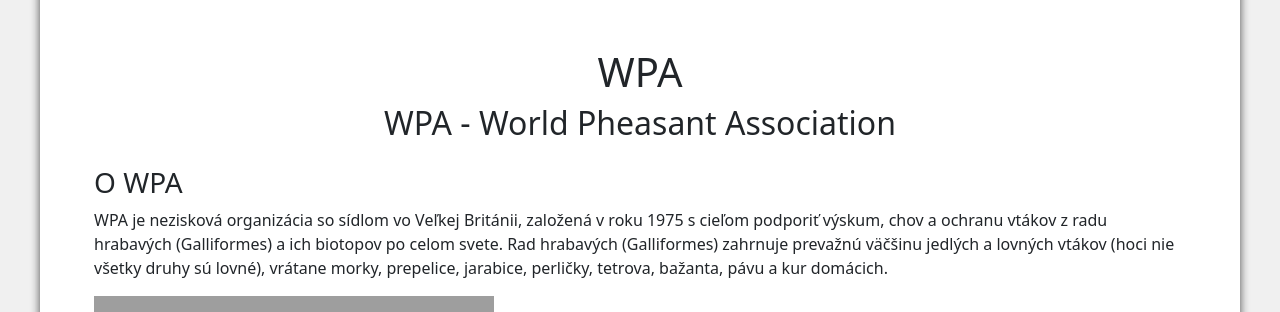
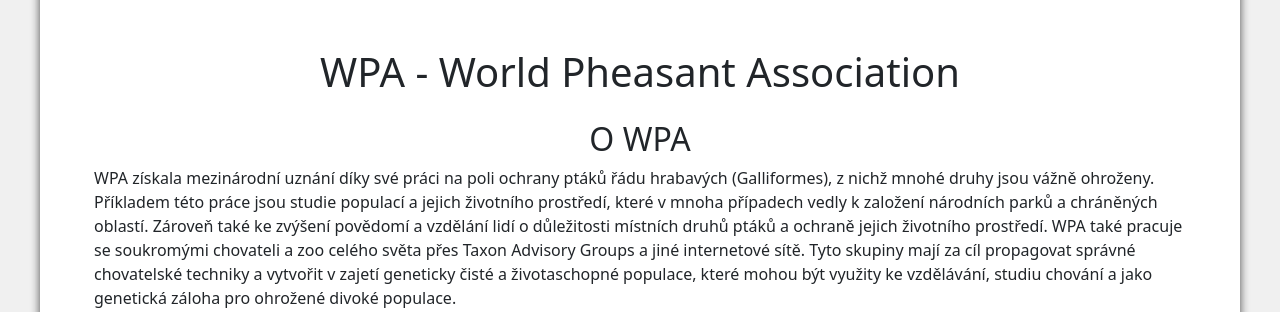
Before and after one commit to matus-kocik/wpaczsk, a Django app: page /wpa/ in a window 1280 px wide. Shown: the part 250-562 px from the top of the page. Run offline with Django 5.2, Linux system fonts and the light colour scheme; data that the repository does not hold is empty; grey boxes are pictures that could not be loaded.

Commit message:
small change content wpa.html

```diff
--- a/wpaczskBE/main/templates/main/wpa.html
+++ b/wpaczskBE/main/templates/main/wpa.html
@@ -7,14 +7,40 @@
 {% block content %}
 
 <div class="container mt-5">
-    <h1 class="text-center">WPA</h1>
-    <h2 class="text-center">WPA - World Pheasant Association</h2>
+    <h1 class="text-center">WPA - World Pheasant Association</h1>
 
     <div class="row my-4">
         <div class="col-md-12">
-            <h3>O WPA</h3>
+            <h2 class="text-center">O WPA</h2>
             <p>
-                WPA je nezisková organizácia so sídlom vo Veľkej Británii, založená v roku 1975 s cieľom podporiť výskum, chov a ochranu vtákov z radu hrabavých (Galliformes) a ich biotopov po celom svete. Rad hrabavých (Galliformes) zahrnuje prevažnú väčšinu jedlých a lovných vtákov (hoci nie všetky druhy sú lovné), vrátane morky, prepelice, jarabice, perličky, tetrova, bažanta, pávu a kur domácich.
+                WPA získala mezinárodní uznání díky své práci na poli ochrany ptáků řádu hrabavých (Galliformes), z
+                nichž mnohé druhy jsou vážně ohroženy. Příkladem této práce jsou studie populací a jejich životního
+                prostředí, které v mnoha případech vedly k založení národních parků a chráněných oblastí. Zároveň také
+                ke zvýšení povědomí a vzdělání lidí o důležitosti místních druhů ptáků a ochraně jejich životního
+                prostředí. WPA také pracuje se soukromými chovateli a zoo celého světa přes Taxon Advisory Groups a jiné
+                internetové sítě. Tyto skupiny mají za cíl propagovat správné chovatelské techniky a vytvořit v zajetí
+                geneticky čisté a životaschopné populace, které mohou být využity ke vzdělávání, studiu chování a jako
+                genetická záloha pro ohrožené divoké populace.
+            </p>
+            <p>
+                WPA získala mezinárodní uznání díky své práci na poli ochrany ptáků řádu hrabavých (Galliformes), z
+                nichž mnohé druhy jsou vážně ohroženy. Příkladem této práce jsou studie populací a jejich životního
+                prostředí, které v mnoha případech vedly k založení národních parků a chráněných oblastí. Zároveň také
+                ke zvýšení povědomí a vzdělání lidí o důležitosti místních druhů ptáků a ochraně jejich životního
+                prostředí. WPA také pracuje se soukromými chovateli a zoo celého světa přes Taxon Advisory Groups a jiné
+                internetové sítě. Tyto skupiny mají za cíl propagovat správné chovatelské techniky a vytvořit v zajetí
+                geneticky čisté a životaschopné populace, které mohou být využity ke vzdělávání, studiu chování a jako
+                genetická záloha pro ohrožené divoké populace.
+            </p>
+            <p>
+                WPA získala mezinárodní uznání díky své práci na poli ochrany ptáků řádu hrabavých (Galliformes), z
+                nichž mnohé druhy jsou vážně ohroženy. Příkladem této práce jsou studie populací a jejich životního
+                prostředí, které v mnoha případech vedly k založení národních parků a chráněných oblastí. Zároveň také
+                ke zvýšení povědomí a vzdělání lidí o důležitosti místních druhů ptáků a ochraně jejich životního
+                prostředí. WPA také pracuje se soukromými chovateli a zoo celého světa přes Taxon Advisory Groups a jiné
+                internetové sítě. Tyto skupiny mají za cíl propagovat správné chovatelské techniky a vytvořit v zajetí
+                geneticky čisté a životaschopné populace, které mohou být využity ke vzdělávání, studiu chování a jako
+                genetická záloha pro ohrožené divoké populace.
             </p>
             <img src="{% static 'path/to/image1.jpg' %}" class="img-fluid" alt="WPA Image 1">
         </div>
@@ -35,7 +61,8 @@
         <div class="col-md-12">
             <h3>Aktivity WPA</h3>
             <p>
-                WPA spolupracuje s mnohými partnermi po celom svete na záchrane ohrozených druhov a obnove ich biotopov. Medzi významné aktivity patrí...
+                WPA spolupracuje s mnohými partnermi po celom svete na záchrane ohrozených druhov a obnove ich biotopov.
+                Medzi významné aktivity patrí...
             </p>
             <img src="{% static 'path/to/image4.jpg' %}" class="img-fluid" alt="WPA Image 4">
         </div>
```
